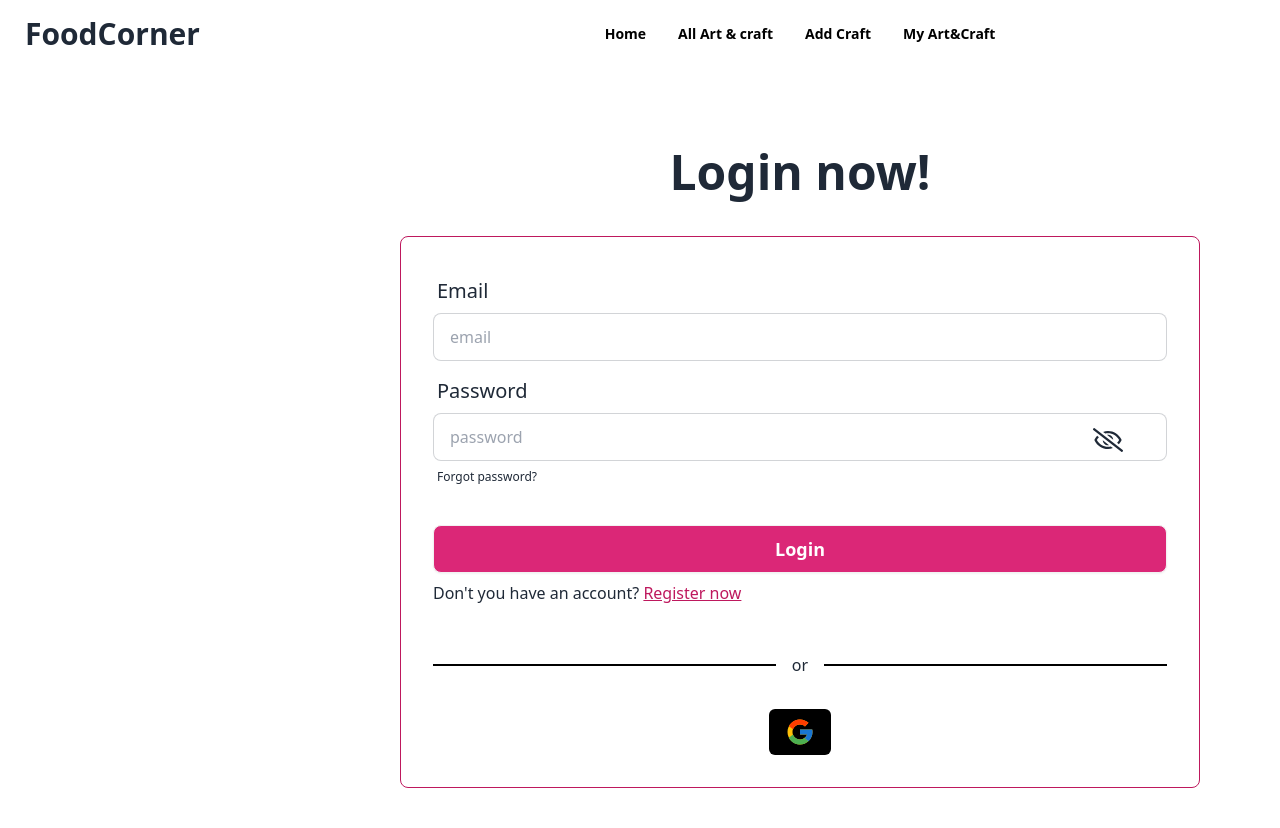
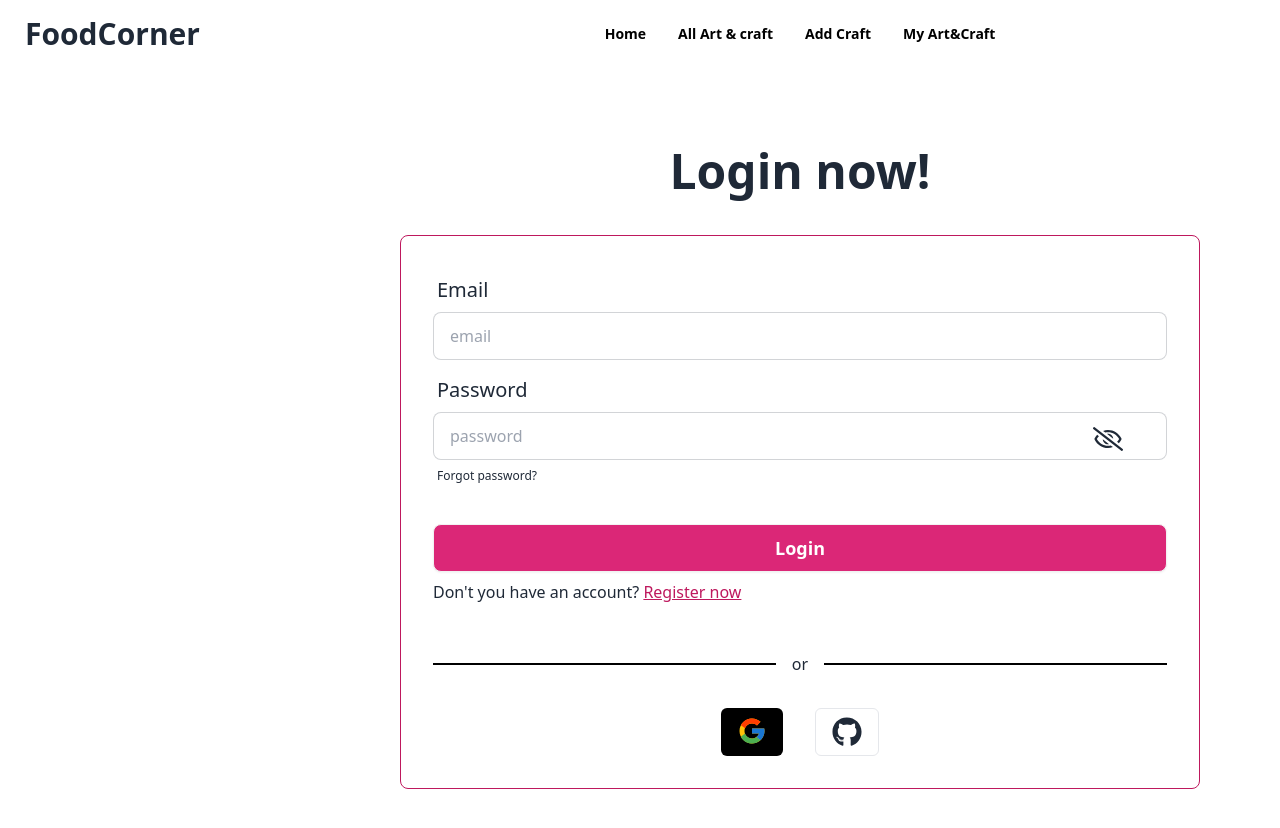
Before and after one commit to munia121/assignment-10-client, a React (Vite) app: page /login in a window 1280 px wide. Shown: the top 828 px of the page. Built offline with nearby package versions, Linux system fonts and the light colour scheme; no server answers.

Commit message:
added register page

```diff
--- a/src/components/ProviderContext.jsx
+++ b/src/components/ProviderContext.jsx
@@ -3,6 +3,7 @@ import { createUserWithEmailAndPassword, onAuthStateChanged, signInWithEmailAndP
 import { createContext, useEffect, useState } from "react";
 import auth from "./firebase/firebase.config";
 import { GoogleAuthProvider } from "firebase/auth";
+import { GithubAuthProvider } from "firebase/auth";
 
 export const AuthContext = createContext(null)
 const ProviderContext = ({children}) => {
@@ -34,6 +35,14 @@ const ProviderContext = ({children}) => {
         return signOut(auth)
     }
 
+
+    // github
+    const gitHubProvider = new GithubAuthProvider();
+    // gitHubProvider.addScope('user:email')
+    const gitHubLogin = () =>{
+        setLoading(true)
+        return signInWithPopup(auth, gitHubProvider)
+    }
 
 
 
@@ -72,6 +81,7 @@ const ProviderContext = ({children}) => {
         loading,
         setAutoUpdate,
         updateUserProfile,
+        gitHubLogin
 
 
     }
--- a/src/components/pages/LoginPage.jsx
+++ b/src/components/pages/LoginPage.jsx
@@ -1,7 +1,7 @@
 /* eslint-disable react/no-unescaped-entities */
 import { useContext, useState } from "react";
-import { FaRegEye, FaRegEyeSlash } from "react-icons/fa";
-import { Link } from "react-router-dom";
+import { FaGithub, FaRegEye, FaRegEyeSlash } from "react-icons/fa";
+import { Link, useNavigate } from "react-router-dom";
 import { AuthContext } from "../ProviderContext";
 import { FcGoogle } from "react-icons/fc";
 // import { Link, useNavigate } from "react-router-dom";
@@ -13,7 +13,7 @@ const LoginPage = () => {
 
     const [showPassword, setShowPassword] = useState(false);
     const [error, setError] = useState('');
-    // const navigate = useNavigate();
+    const navigate = useNavigate();
     // const location = useLocation()
 
     const handleSubmit = (e) => {
@@ -66,19 +66,19 @@ const LoginPage = () => {
 
 
 
-        // const gitHubHandle = () => {
-        //     gitHubLogin()
-        //         .then(result => {
-        //             console.log(result.user)
-        //             navigate(location?.state? location.state: '/')
+        const gitHubHandle = () => {
+            gitHubLogin()
+                .then(result => {
+                    console.log(result.user)
+                    navigate(location?.state? location.state: '/')
 
-        //         })
-        //         .catch(error => {
-        //             console.log(error)
+                })
+                .catch(error => {
+                    console.log(error)
 
-        //         })
+                })
 
-        // }
+        }
 
 
 
@@ -170,9 +170,9 @@ const LoginPage = () => {
                                     <FcGoogle size={30}></FcGoogle>
                                 </p>
 
-                                {/* <p onClick={gitHubHandle} className="px-4 py-2 rounded-md border">
+                                <p onClick={gitHubHandle} className="px-4 py-2 rounded-md border">
                                     <FaGithub size={30}></FaGithub>
-                                </p> */}
+                                </p>
                             </div>
                         </form>
                     </div>
```
